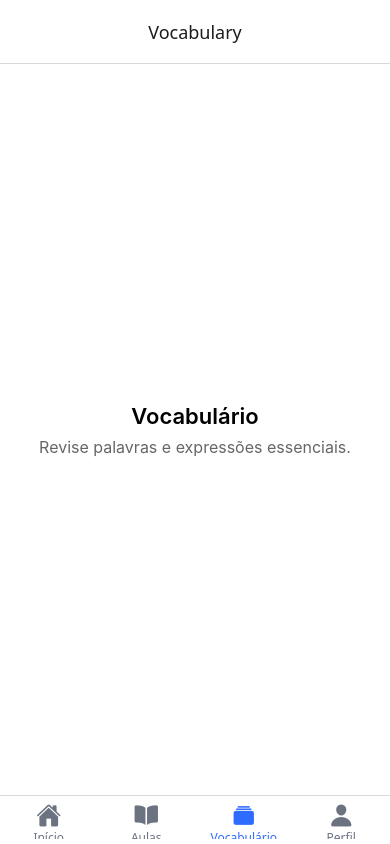
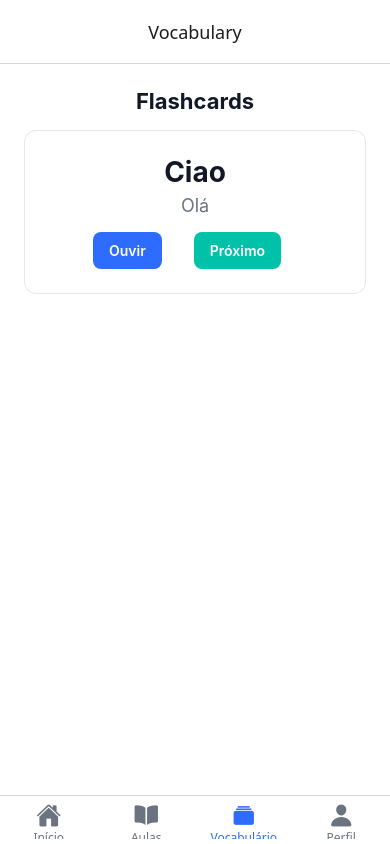
Before and after one commit to Raposo77/code, a React Native app: screen /Vocabulary in a window 390 px wide. Built offline with nearby package versions, Linux system fonts and the light colour scheme.

Commit message:
feat(vocabulary): flashcards com TTS e tema aplicado

```diff
--- a/package.json
+++ b/package.json
@@ -23,7 +23,8 @@
     "react-native-safe-area-context": "5.4.0",
     "react-native-screens": "~4.11.1",
     "react-native-web": "^0.20.0",
-    "@react-native-async-storage/async-storage": "2.1.2"
+    "@react-native-async-storage/async-storage": "2.1.2",
+    "expo-speech": "~13.1.7"
   },
   "devDependencies": {
     "@babel/core": "^7.25.2",
--- /dev/null
+++ b/src/data/vocabulary.ts
@@ -0,0 +1,14 @@
+export type VocabItem = {
+	id: string;
+	italian: string;
+	translation: string;
+	phrase?: string;
+};
+
+export const vocabulary: VocabItem[] = [
+	{ id: 'ciao', italian: 'Ciao', translation: 'Olá' },
+	{ id: 'grazie', italian: 'Grazie', translation: 'Obrigado(a)' },
+	{ id: 'perfavore', italian: 'Per favore', translation: 'Por favor' },
+	{ id: 'buongiorno', italian: 'Buongiorno', translation: 'Bom dia' },
+	{ id: 'buonasera', italian: 'Buonasera', translation: 'Boa tarde/noite' },
+];
--- a/src/screens/VocabularyScreen.tsx
+++ b/src/screens/VocabularyScreen.tsx
@@ -1,11 +1,35 @@
 import React from 'react';
-import { View, Text, StyleSheet } from 'react-native';
+import { View, Text, StyleSheet, TouchableOpacity } from 'react-native';
+import * as Speech from 'expo-speech';
+import { theme } from '../theme/theme';
+import { vocabulary } from '../data/vocabulary';
 
 export default function VocabularyScreen() {
+	const [index, setIndex] = React.useState(0);
+	const item = vocabulary[index];
+
+	const speak = (text: string) => {
+		Speech.speak(text, { language: 'it-IT' });
+	};
+
 	return (
 		<View style={styles.container}>
-			<Text style={styles.title}>Vocabulário</Text>
-			<Text style={styles.subtitle}>Revise palavras e expressões essenciais.</Text>
+			<Text style={styles.title}>Flashcards</Text>
+			<View style={styles.card}>
+				<Text style={styles.italian}>{item.italian}</Text>
+				<Text style={styles.translation}>{item.translation}</Text>
+				<View style={styles.row}>
+					<TouchableOpacity style={styles.btn} onPress={() => speak(item.italian)}>
+						<Text style={styles.btnText}>Ouvir</Text>
+					</TouchableOpacity>
+					<TouchableOpacity
+						style={[styles.btn, styles.btnSecondary]}
+						onPress={() => setIndex((prev) => (prev + 1) % vocabulary.length)}
+					>
+						<Text style={styles.btnText}>Próximo</Text>
+					</TouchableOpacity>
+				</View>
+			</View>
 		</View>
 	);
 }
@@ -13,17 +37,51 @@ export default function VocabularyScreen() {
 const styles = StyleSheet.create({
 	container: {
 		flex: 1,
-		alignItems: 'center',
-		justifyContent: 'center',
-		backgroundColor: '#fff',
+		backgroundColor: theme.colors.background,
+		padding: theme.spacing.lg,
 	},
 	title: {
 		fontSize: 22,
+		fontWeight: '700',
+		marginBottom: theme.spacing.md,
+		textAlign: 'center',
+		color: theme.colors.text,
+	},
+	card: {
+		backgroundColor: '#fff',
+		borderRadius: 12,
+		padding: theme.spacing.lg,
+		borderWidth: 1,
+		borderColor: theme.colors.muted,
+		alignItems: 'center',
+	},
+	italian: {
+		fontSize: 28,
+		fontWeight: '700',
+		marginBottom: 6,
+		color: theme.colors.text,
+	},
+	translation: {
+		fontSize: 18,
+		color: theme.colors.subtext,
+		marginBottom: theme.spacing.md,
+	},
+	row: {
+		flexDirection: 'row',
+		gap: theme.spacing.md as unknown as number,
+	},
+	btn: {
+		backgroundColor: theme.colors.primary,
+		paddingVertical: 10,
+		paddingHorizontal: 16,
+		borderRadius: 8,
+		marginRight: theme.spacing.md,
+	},
+	btnSecondary: {
+		backgroundColor: theme.colors.accent,
+	},
+	btnText: {
+		color: '#fff',
 		fontWeight: '600',
-		marginBottom: 8,
-	},
-	subtitle: {
-		fontSize: 16,
-		color: '#666',
 	},
 });
```
Also changed, not shown: 1 other file (tests, documents, lock files or other folders).
